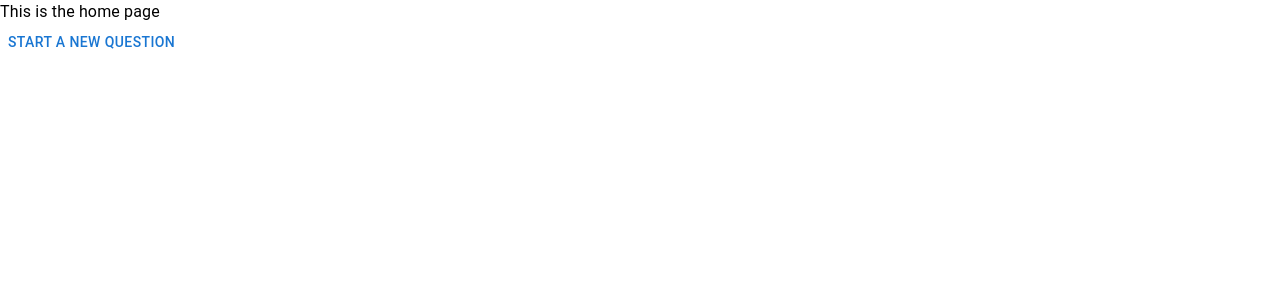
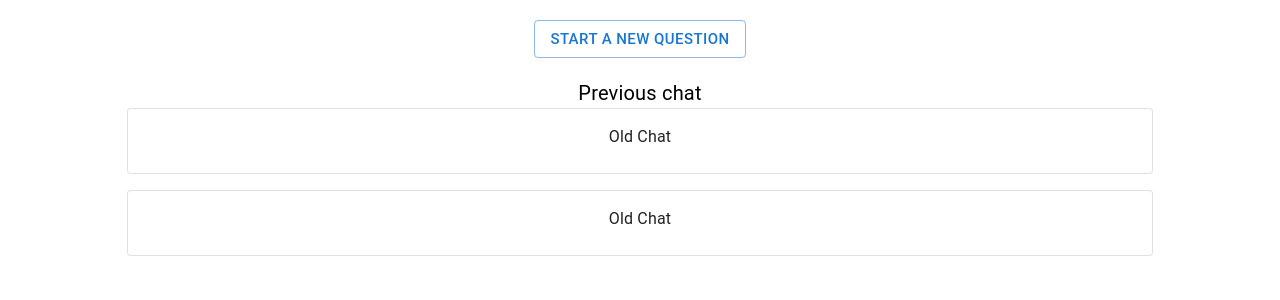
Before and after one commit to hdjekso/imageGPT, a React (Create React App) app: page /Home in a window 1280 px wide. Shown: the top 300 px of the page. Built offline with nearby package versions, Linux system fonts and the light colour scheme.

Commit message:
add CardHome as a component to display previous chat in Home, finish the layout with placeholder

```diff
--- a/package.json
+++ b/package.json
@@ -5,6 +5,7 @@
   "dependencies": {
     "@emotion/react": "^11.10.6",
     "@emotion/styled": "^11.10.6",
+    "@mui/icons-material": "^5.11.16",
     "@mui/material": "^5.12.2",
     "@testing-library/jest-dom": "^5.16.5",
     "@testing-library/react": "^13.4.0",
--- /dev/null
+++ b/src/CardHome.js
@@ -0,0 +1,33 @@
+//Display old chats in Home
+import {Card, CardContent, Typography} from '@mui/material';
+import { useNavigate } from 'react-router-dom';
+
+const CardHome = () => {
+    const navigate = useNavigate();
+    const handleOldQ = () =>{
+        navigate("/Chat");
+    }
+    return (
+        <Card
+        variant="outlined"
+        onClick={handleOldQ}
+        sx={{
+            display:'flex',
+            justifyContent:'center',
+            alignItems:'center',
+            width:'80%',
+            '&:hover': {
+                boxShadow:'20px',
+                borderColor: 'black'
+            }
+        }}>
+            <CardContent>
+            <Typography>
+                Old Chat
+            </Typography>
+            </CardContent>
+        </Card>
+    );
+}
+
+export default CardHome;
--- a/src/Home.js
+++ b/src/Home.js
@@ -1,6 +1,6 @@
-import { Button, Card, CardHeader, Grid, TextField, Typography } from "@mui/material";
+import { Button, Grid, Typography, Stack} from "@mui/material";
 import { useNavigate } from "react-router-dom";
-
+import CardHome from "./CardHome";
 
 function Home_() {
   const navigate = useNavigate();
@@ -9,15 +9,47 @@ function Home_() {
     navigate("/Chat");
   }
 
+
   return (
-    <Grid>
-      <Typography>
-      This is the home page
-    </Typography>
-    <Button onClick={handleNewQ}>
-      Start a new question
-    </Button>
+    <Grid sx={{
+      display:'flex',
+      flexDirection:'column',
+      justifyContent: 'center',
+      alignItems: 'center',
+      width:'100%'
+    }}>
+
+      <Button
+        onClick={handleNewQ}
+        variant='outlined'
+        sx={{
+          margin:'20px',
+          fontSize:'15px',
+          '&:hover':{
+            boxShadow:'20px',
+            borderColor: 'primary',
+            backgroundColor: 'none',
+            cursor:'default'
+          }
+        }}>
+        Start a new question
+      </Button>
+
+      <Typography fontSize={'20px'} >
+        Previous chat
+      </Typography>
+
+      <Stack spacing ={2} sx={{
+        display:'flex',
+        justifyContent: 'center',
+        alignItems: 'center',
+        width:'100%'
+      }}>
+        <CardHome />
+        <CardHome />
+      </Stack>
     </Grid>
+
   );
 }
 
```
Also changed, not shown: 1 other file (tests, documents, lock files or other folders).
